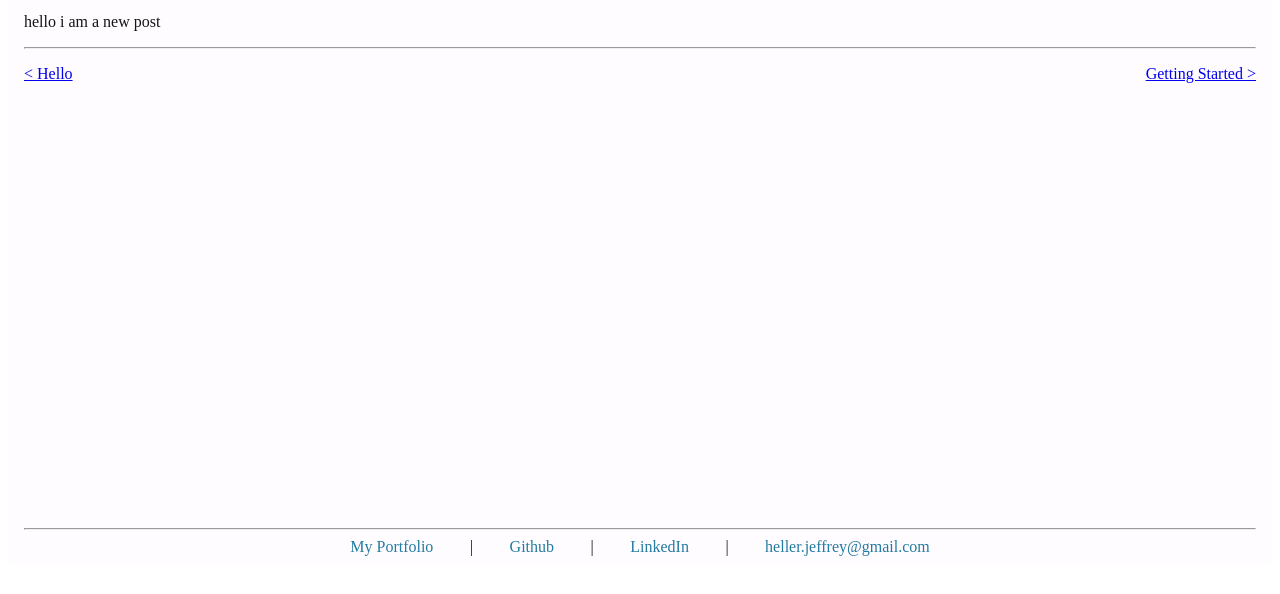
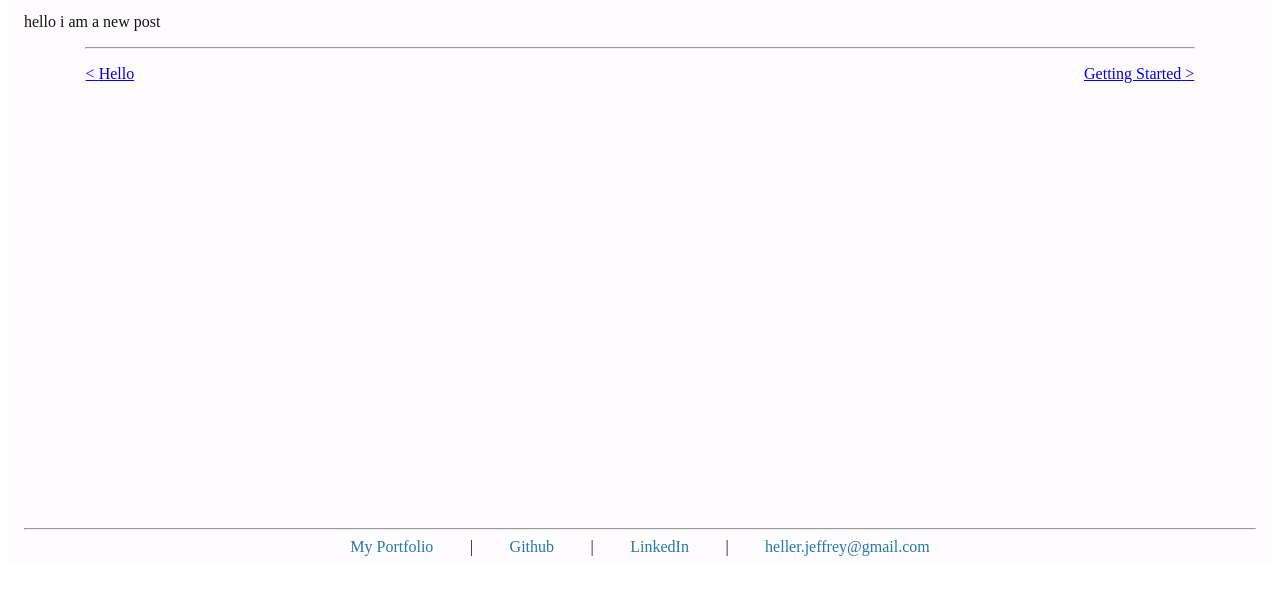
Before and after one commit to Jheller11/gatsby-blog, a Gatsby site: page /second/ in a window 1280 px wide. Shown: the part 158-752 px from the top of the page. Built offline with nearby package versions, Linux system fonts and the light colour scheme; Gatsby itself is replaced by a stand-in of ours.

Commit message:
style template

```diff
--- a/src/components/layout.js
+++ b/src/components/layout.js
@@ -27,7 +27,7 @@ class Layout extends React.Component {
     }
     return (
       <div className={styles.body}>
-        <header>{header}</header>
+        <header className={styles.header}>{header}</header>
         <main className={styles.main}>{children}</main>
         <footer>
           <hr />
--- a/src/templates/blog-post.js
+++ b/src/templates/blog-post.js
@@ -1,7 +1,6 @@
 import React from "react"
 import { Link, graphql } from "gatsby"
 
-import Bio from "../components/bio"
 import Layout from "../components/layout"
 import SEO from "../components/seo"
 
@@ -26,7 +25,7 @@ class BlogPostTemplate extends React.Component {
           {post.frontmatter.date}
         </p>
         <div dangerouslySetInnerHTML={{ __html: post.html }} />
-        <hr style={{}} />
+        <hr style={{ width: "90%", margin: "0 auto" }} />
 
         <ul
           style={{
@@ -34,6 +33,8 @@ class BlogPostTemplate extends React.Component {
             flexWrap: `wrap`,
             justifyContent: `space-between`,
             listStyle: `none`,
+            width: "90%",
+            margin: "1rem auto",
             padding: 0,
           }}
         >
```
